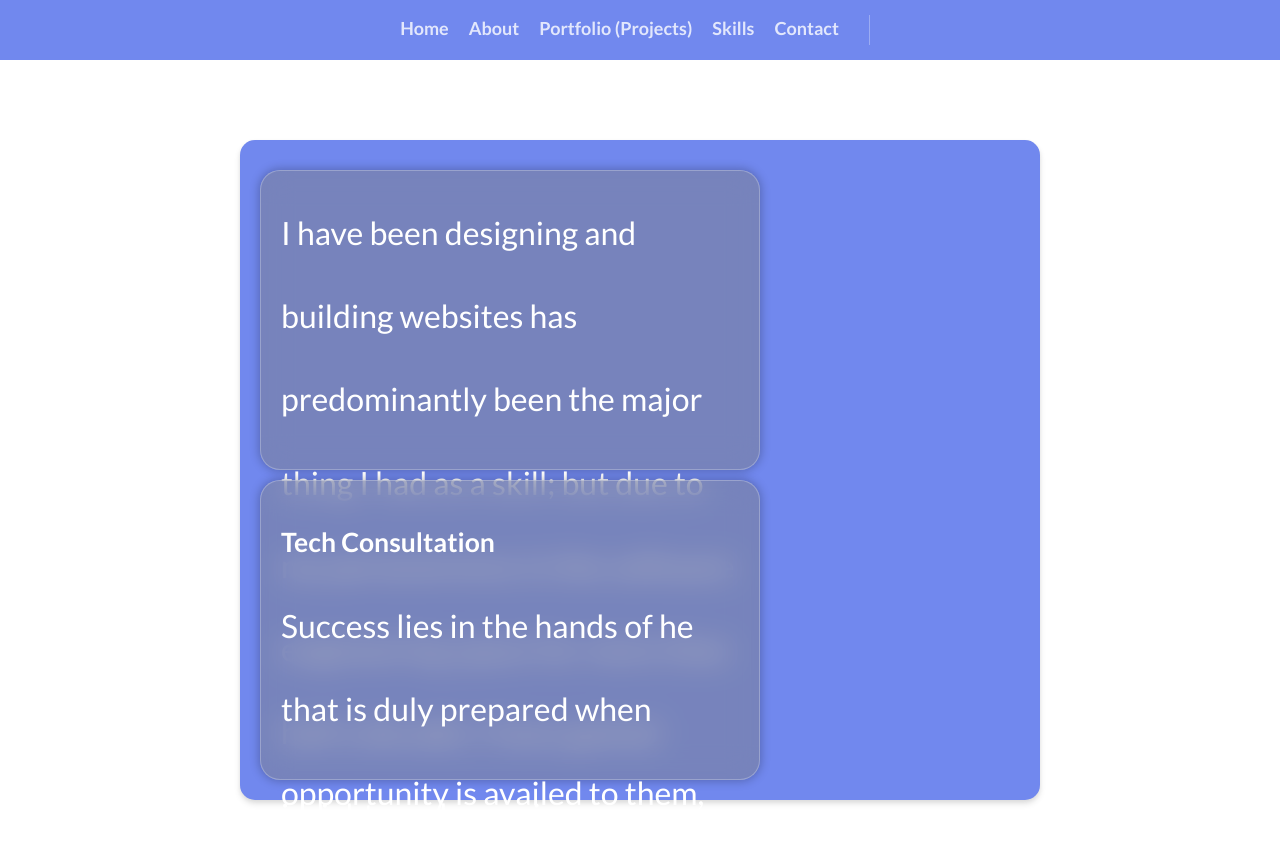
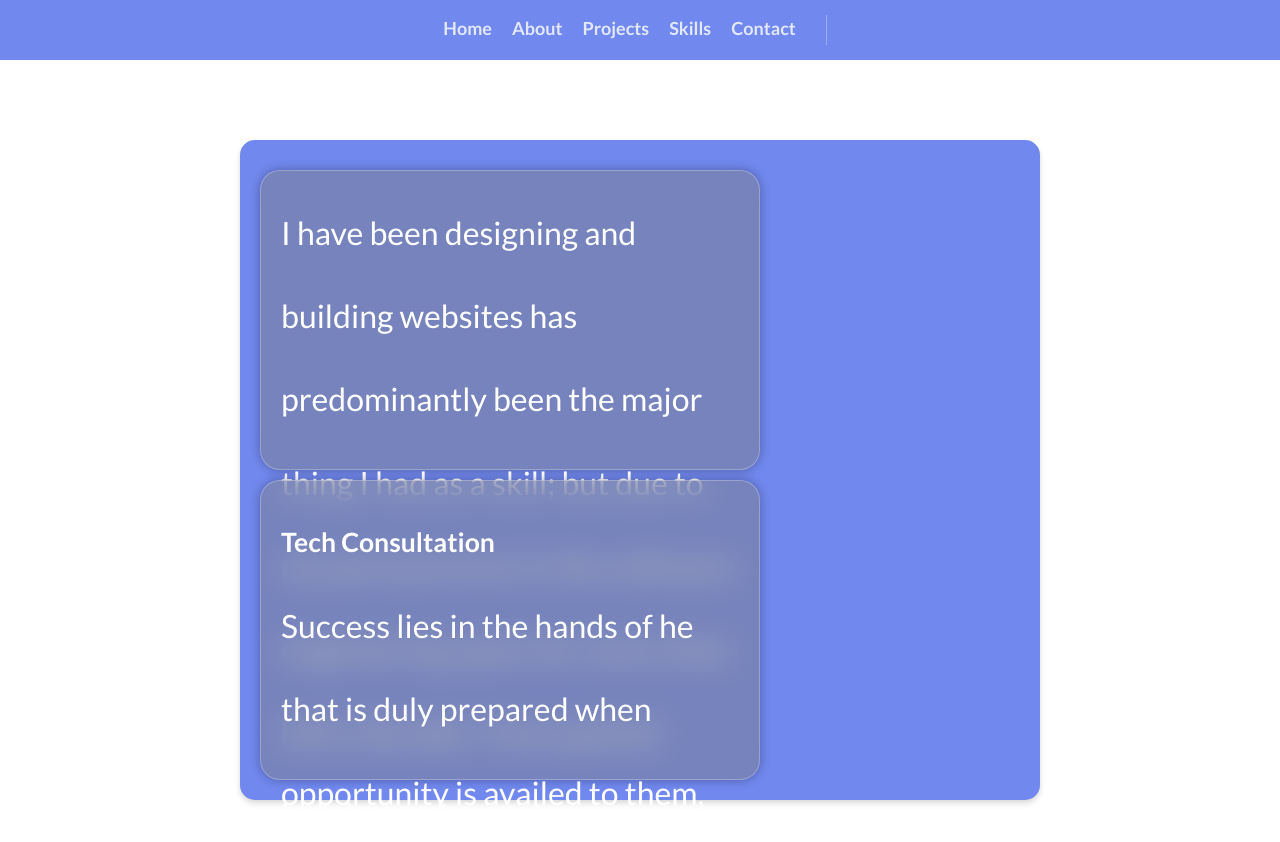
Before and after one commit to Samsonroyal/Samson-Portfolio, a plain HTML site: page skills.html in a window 1280 px wide. Drawn offline with Linux system fonts and the light colour scheme.

```diff
--- a/skills.html
+++ b/skills.html
@@ -19,7 +19,7 @@
                 <a class="nav-link page-scroll" href="about.html">About</a>
             </li>
             <li class="nav-item">
-                <a class="nav-link page-scroll" href="project.html">Portfolio (Projects)</a>
+                <a class="nav-link page-scroll" href="project.html">Projects</a>
             </li>
             <li class="nav-item">
                 <a class="nav-link page-scroll" href="skills.html">Skills</a>
@@ -37,7 +37,9 @@
     <div class="content  square purple">
         <div class="big-card">
 
-                <p class="p-heading">I have been designing and building websites has predominantly been the major thing I had as a skill; but due to my perseverence in the software engineering space for more than half a decade; I have gained insights and experience.
+            <p class="p-heading">I have been designing and building websites has predominantly been the major thing I
+                had as a skill; but due to my perseverence in the software engineering space for more than half a
+                decade; I have gained insights and experience.
 
             <p class="card-footer"></p>
         </div>
@@ -46,7 +48,8 @@
             <div class="text-box">
                 <i class="far fa-gem"></i>
                 <h5>Tech Consultation </h5>
-                    <p>Success lies in the hands of he that is duly prepared when opportunity is availed to them, but how can you know when to prepare and how to prepare without advice? </p>
+                <p>Success lies in the hands of he that is duly prepared when opportunity is availed to them, but how
+                    can you know when to prepare and how to prepare without advice? </p>
             </div>
             <!-- end of text-box -->
         </div>
```
Lines whose indentation alone changed are shown as unchanged.
